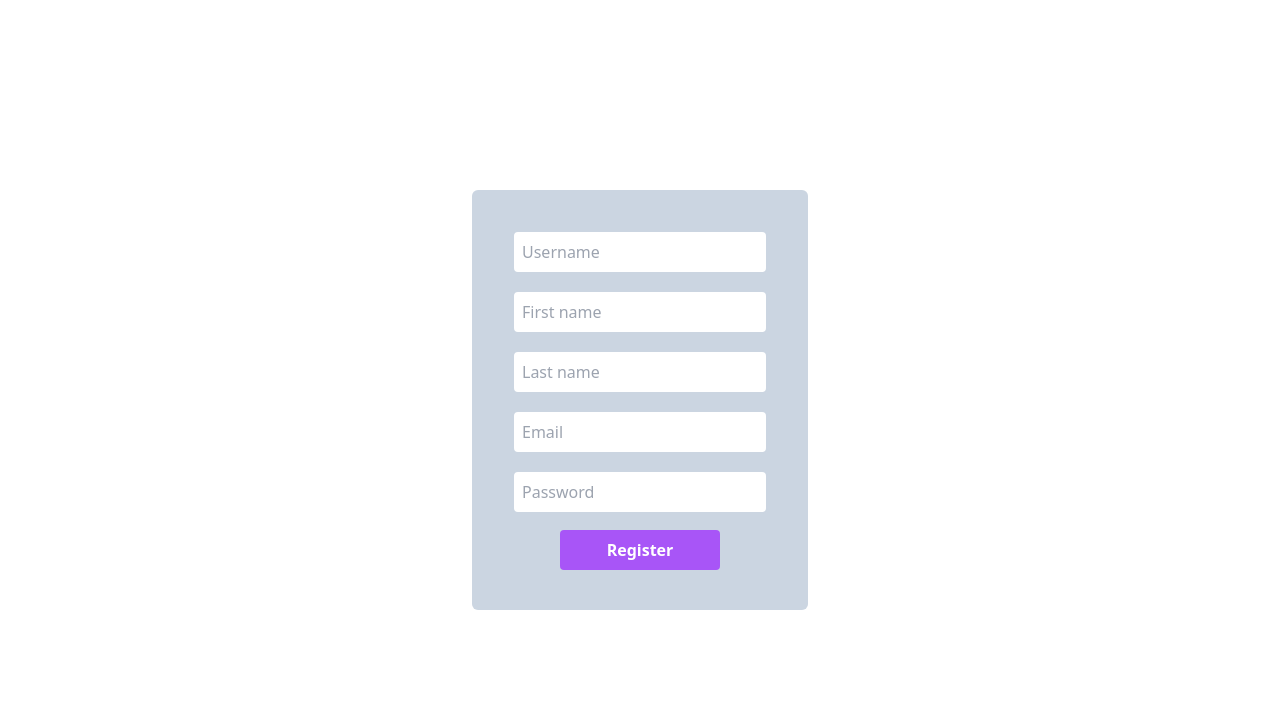
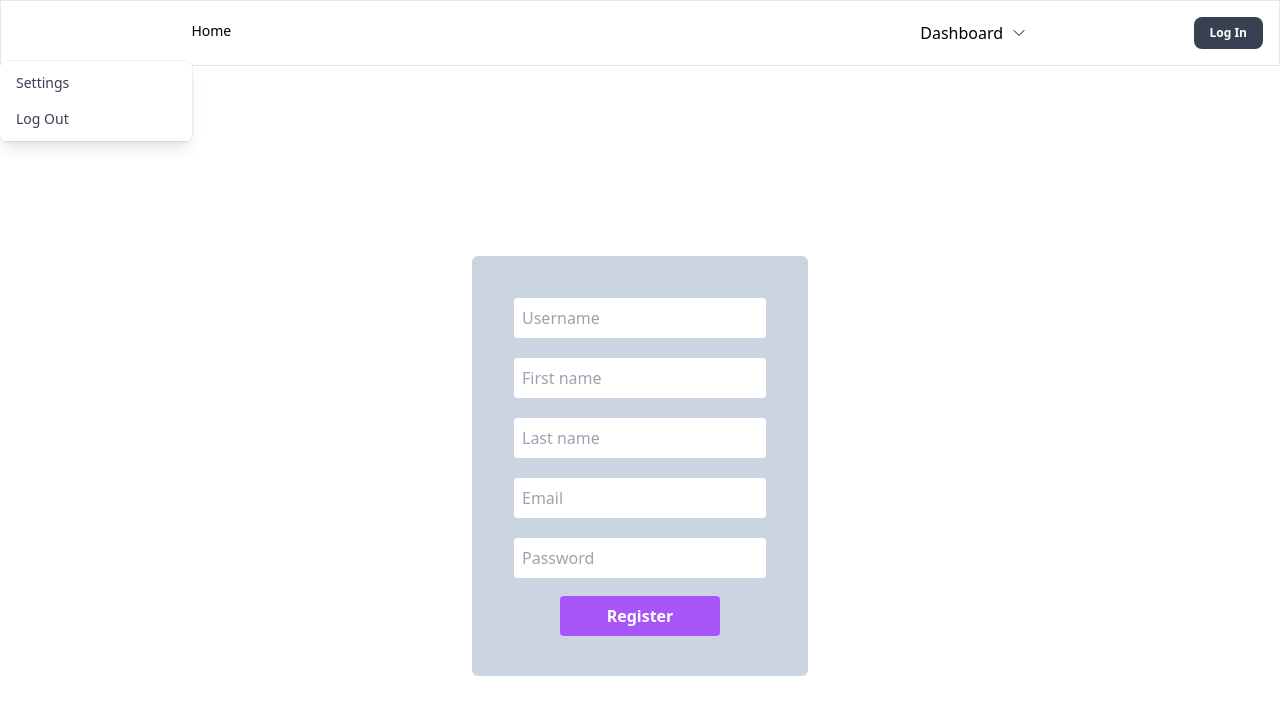
Before and after one commit to felinevintage/SEN.Passport, a React (Vite) app in the folder client/: page /register in a window 1280 px wide. Shown: the top 714 px of the page. Built offline with nearby package versions, Linux system fonts and the light colour scheme; the HTML template or start-up script is replaced by a standard one.

Commit message:
Navbar useable

```diff
--- a/client/src/App.jsx
+++ b/client/src/App.jsx
@@ -1,6 +1,6 @@
 import { Routes, Route, Link } from "react-router-dom";
 import { useState } from "react";
-// import NavBarMenu from "./components/NavBar";
+import NavBarMenu from "./components/NavBar";
 import AddAssessment from "./pages/AddAssessment";
 import AddChild from "./pages/AddChild";
 import AddEvent from "./pages/AddEvent";
@@ -35,7 +35,7 @@ function App() {
   };
   return (
     <AuthContext.Provider value={authObject}>
-      {/* <NavBarMenu /> */}
+      <NavBarMenu />
       <Routes>
         <Route path="/" element={<Login />} />
         <Route path="/register" element={<Register />} />
--- a/client/src/components/NavBar.jsx
+++ b/client/src/components/NavBar.jsx
@@ -12,21 +12,9 @@ import {
   ChevronDownIcon,
   Bars3Icon,
   XMarkIcon,
-  CogIcon,
-  // LogoutIcon,
+
 } from "@heroicons/react/24/outline";
 
-import {
-  Bars4Icon,
-  GlobeAmericasIcon,
-  NewspaperIcon,
-  PhoneIcon,
-  RectangleGroupIcon,
-  SquaresPlusIcon,
-  SunIcon,
-  TagIcon,
-  UserGroupIcon,
-} from "@heroicons/react/24/solid";
 
 const navListMenuItems = [
   {
@@ -42,32 +30,26 @@ const navListMenuItems = [
 ];
 
 function NavListMenu() {
-  const renderItems = navListMenuItems.map(
-    ({title, description }, key) => (
+  const renderItems = navListMenuItems.map(({ title, description }, key) => (
     <a href="#" key={key}>
       <ListItem className="flex items-center gap-3 rounded-lg">
         <div className="flex items-center justify-center rounded-lg !bg-blue-gray-50 p-2 ">
-          {" "}
-<svg>{React.createElement({ strokeWidth: 2, className: "h-6 text-gray-900 w-6" })}</svg>
-          </div>
-          <div>
+          {/* Render the title as a child of the Typography component */}
           <Typography variant="h6" color="blue-gray" className="flex items-center text-sm font-bold">
             {title}
           </Typography>
+        </div>
+        <div>
+          {/* Render the description as a child of the Typography component */}
           <Typography variant="paragraph" className="text-xs font-medium text-blue-gray-500">
             {description}
           </Typography>
         </div>
       </ListItem>
     </a>
-    )
-  );
+  ));
 
-  return (
-    <React.Fragment>
-      {renderItems}
-    </React.Fragment>
-  );
+  return <React.Fragment>{renderItems}</React.Fragment>;
 }
 
 function NavList() {
@@ -92,6 +74,29 @@ function NavList() {
               color="blue-gray"
               className="font-medium"
             ></Typography>
+            <Typography>
+        <ListItem className="text-black flex items-center gap-2 py-2 pr-4 cursor-pointer">
+          Dashboard
+          <ChevronDownIcon className="h-4 w-4" />
+        </ListItem>
+        <div className="origin-top-left absolute left-0 mt-2 w-48 rounded-md shadow-lg bg-white ring-1 ring-black ring-opacity-5 focus:outline-none">
+          <div className="py-1">
+            <a
+              href="#"
+              className="block px-4 py-2 text-sm text-gray-700 hover:bg-gray-100"
+            >
+              Settings
+            </a>
+            <a
+              href="#"
+              className="block px-4 py-2 text-sm text-gray-700 hover:bg-gray-100"
+            >
+              Log Out
+            </a>
+          </div>
+        </div>
+      </Typography>
+
     </List>
   );
 }
@@ -121,16 +126,8 @@ export default function NavBarMenu() {
           <NavList />
         </div>
         <div className="hidden gap-2 lg:flex">
-          <Button
-            className="text-black"
-            variant="text"
-            size="sm"
-            color="blue-gray"
-          >
+          <Button className="bg-gray-700" variant="gradient" size="sm">
             Log In
-          </Button>
-          <Button className="bg-gray-700" variant="gradient" size="sm">
-            Sign In
           </Button>
         </div>
         <IconButton variant="text" color="blue-gray" className="lg:hidden" onClick={() => setOpenNav(!openNav)}>
```
Also changed, not shown: 1 other file (tests, documents, lock files or other folders). Lines whose indentation alone changed are shown as unchanged.
